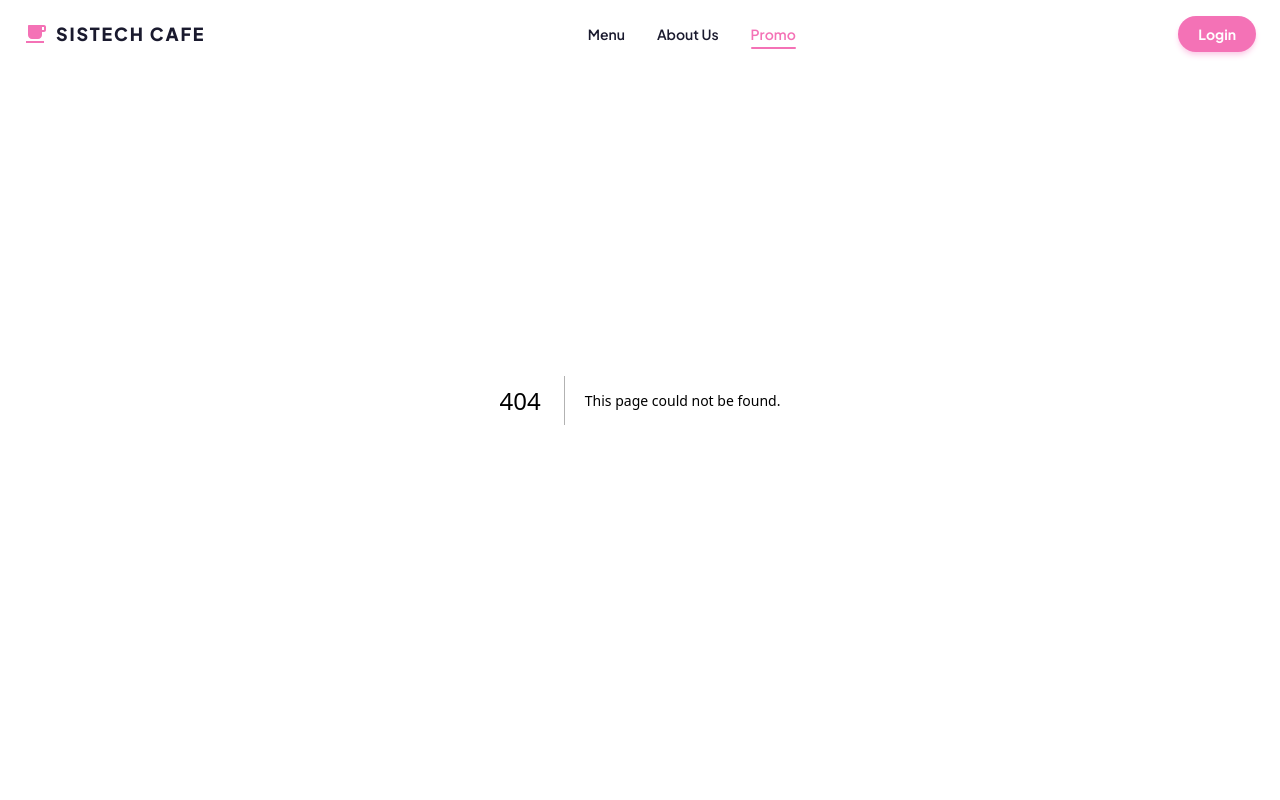
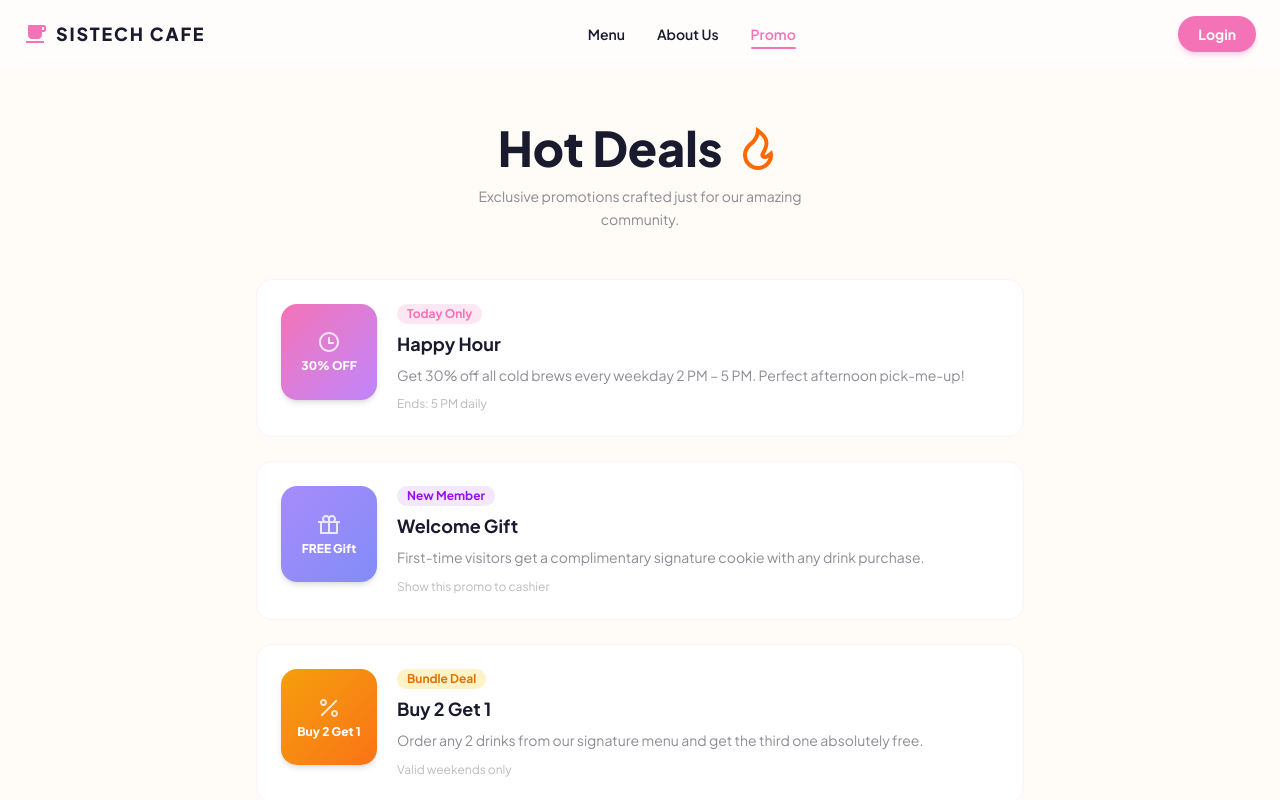
Before and after one commit to aliyakhansa21/sistech-cafe, a Next.js app: page /promo in a window 1280 px wide. Before the commit this address had no page. Shown: the top 800 px of the page. Built offline with nearby package versions, Linux system fonts and the light colour scheme.

Commit message:
implement Promo Page

```diff
--- /dev/null
+++ b/src/app/promo/page.tsx
@@ -0,0 +1,118 @@
+"use client";
+
+import { motion, type Variants } from "framer-motion";
+import { RiTimeLine, RiGiftLine, RiPercentLine, RiFireLine } from "react-icons/ri";
+
+/*  Promo data  */
+const PROMOS = [
+  {
+    id: "promo-1",
+    icon: <RiTimeLine className="text-2xl" />,
+    badge: "Today Only",
+    badgeColor: "bg-pink-100 text-[#F472B6]",
+    title: "Happy Hour",
+    desc: "Get 30% off all cold brews every weekday 2 PM – 5 PM. Perfect afternoon pick-me-up!",
+    highlight: "30% OFF",
+    highlightBg: "from-[#F472B6] to-[#c084fc]",
+    expires: "Ends: 5 PM daily",
+  },
+  {
+    id: "promo-2",
+    icon: <RiGiftLine className="text-2xl" />,
+    badge: "New Member",
+    badgeColor: "bg-purple-100 text-purple-600",
+    title: "Welcome Gift",
+    desc: "First-time visitors get a complimentary signature cookie with any drink purchase.",
+    highlight: "FREE Gift",
+    highlightBg: "from-[#a78bfa] to-[#818cf8]",
+    expires: "Show this promo to cashier",
+  },
+  {
+    id: "promo-3",
+    icon: <RiPercentLine className="text-2xl" />,
+    badge: "Bundle Deal",
+    badgeColor: "bg-amber-100 text-amber-600",
+    title: "Buy 2 Get 1",
+    desc: "Order any 2 drinks from our signature menu and get the third one absolutely free.",
+    highlight: "Buy 2 Get 1",
+    highlightBg: "from-[#f59e0b] to-[#f97316]",
+    expires: "Valid weekends only",
+  },
+];
+
+const containerVariants = {
+  hidden: {},
+  show: { transition: { staggerChildren: 0.14 } },
+};
+
+const cardVariants: Variants = {
+  hidden: { opacity: 0, x: -30 },
+  show: { opacity: 1, x: 0, transition: { duration: 0.5, ease: "easeOut" as const } },
+};
+
+//Promo Page
+export default function PromoPage() {
+  return (
+    <div className="pt-28 pb-20 px-6 min-h-screen">
+      <div className="mx-auto max-w-3xl">
+
+        {/*  Page header */}
+        <motion.div
+          initial={{ opacity: 0, y: -20 }}
+          animate={{ opacity: 1, y: 0 }}
+          transition={{ duration: 0.6 }}
+          className="text-center mb-12"
+        >
+
+          <h1 className="mt-3 text-4xl md:text-5xl font-extrabold text-[#1a1a2e] inline-flex items-center justify-center gap-3">
+            Hot Deals
+            <RiFireLine className="text-orange-500" />
+          </h1>
+          <p className="mt-3 text-[#1a1a2e]/50 text-sm max-w-sm mx-auto leading-relaxed">
+            Exclusive promotions crafted just for our amazing community.
+          </p>
+        </motion.div>
+
+        {/*  Promo cards  */}
+        <motion.div
+          variants={containerVariants}
+          initial="hidden"
+          animate="show"
+          className="flex flex-col gap-6"
+        >
+          {PROMOS.map(({ id, icon, badge, badgeColor, title, desc, highlight, highlightBg, expires }) => (
+            <motion.article
+              key={id}
+              id={id}
+              variants={cardVariants}
+              whileHover={{ x: 6 }}
+              transition={{ type: "spring", stiffness: 240 }}
+              className="bg-white rounded-2xl p-6 border border-pink-50 flex flex-col sm:flex-row gap-5 items-start"
+            >
+              {/* Highlight badge (left accent) */}
+              <div
+                className={`shrink-0 w-24 h-24 rounded-2xl bg-gradient-to-br ${highlightBg} flex flex-col items-center justify-center text-white shadow-md`}
+              >
+                <span className="text-white/80 mb-1">{icon}</span>
+                <span className="text-xs font-extrabold text-center leading-tight px-1">
+                  {highlight}
+                </span>
+              </div>
+
+              {/* Content */}
+              <div className="flex flex-col gap-1.5 flex-1">
+                <span className={`self-start px-2.5 py-0.5 rounded-full text-xs font-bold ${badgeColor}`}>
+                  {badge}
+                </span>
+                <h2 className="text-lg font-bold text-[#1a1a2e]">{title}</h2>
+                <p className="text-sm text-[#1a1a2e]/50 leading-relaxed">{desc}</p>
+                <p className="text-xs text-[#1a1a2e]/30 mt-1">{expires}</p>
+              </div>
+            </motion.article>
+          ))}
+        </motion.div>
+
+      </div>
+    </div>
+  );
+}
```
